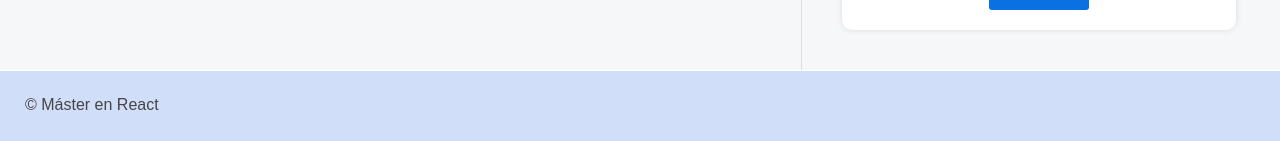
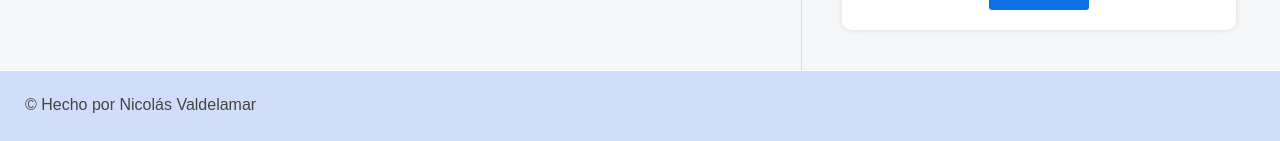
Before and after one commit to nicolasvaldelamar/App-CRUD-pelis-con-React, a React (Create React App) app: page / in a window 1280 px wide. Shown: the part 656-797 px from the top of the page. Built offline with nearby package versions, Linux system fonts and the light colour scheme.

Commit message:
CAMBIO EN FOOTER

```diff
--- a/src/App.js
+++ b/src/App.js
@@ -49,7 +49,7 @@ function App() {
     </aside>
 
     <footer className="footer">
-        &copy; Máster en React
+        &copy; Hecho por Nicolás Valdelamar
     </footer>
 </div>
   );
```
